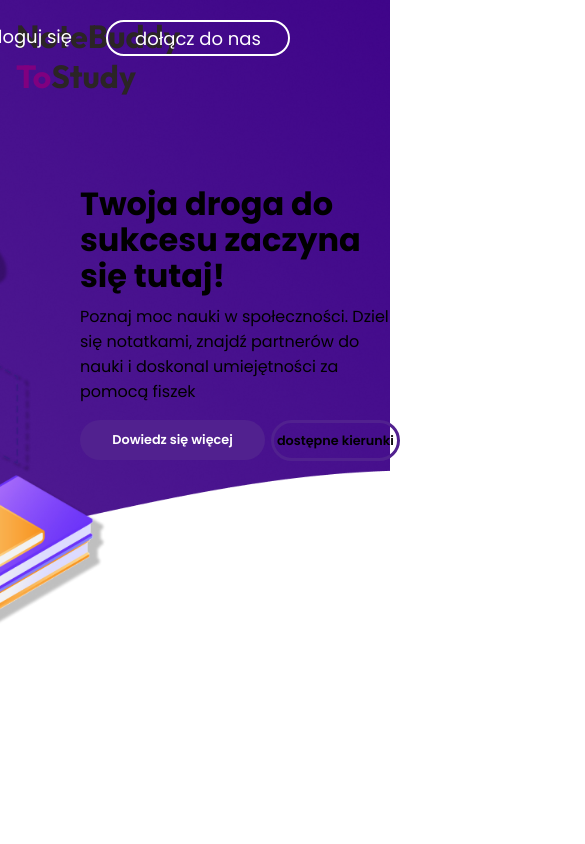
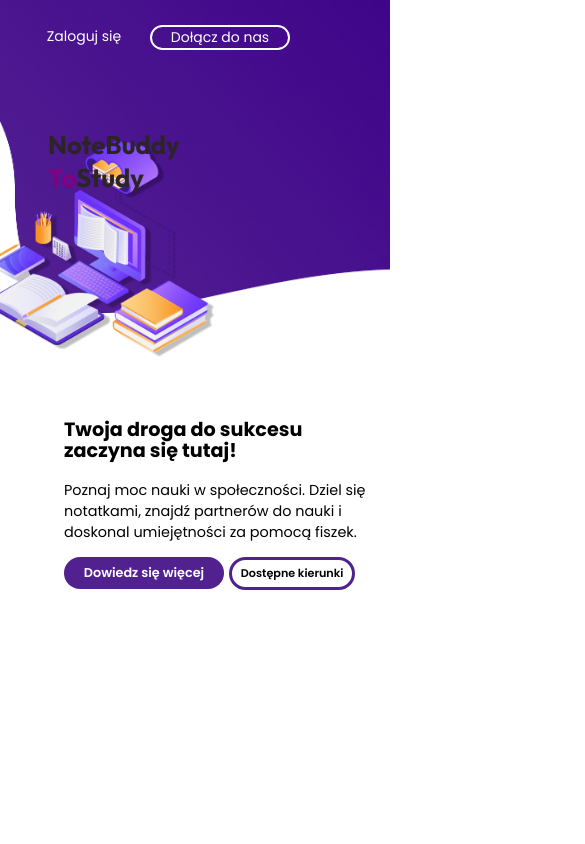
Before and after one commit to murasame112/NoteBuddyToStudy, an Angular app in the folder frontend/: page /landing in a window 390 px wide. Shown: the top 844 px of the page, 585 px wide, since content can reach past the window. Built offline with nearby package versions, Linux system fonts and the light colour scheme.

Commit message:
responsywnosc2

```diff
--- a/frontend/src/app/components/landing-page/courses/courses.component.scss
+++ b/frontend/src/app/components/landing-page/courses/courses.component.scss
@@ -25,3 +25,12 @@ gap: 1.2rem;
   font-weight: 400;
 
 }
+
+@media(max-width:776px)
+{
+  #container
+  {
+    gap: 1rem;
+    flex-direction: column;
+  }
+}
--- a/frontend/src/app/components/landing-page/features/features.component.html
+++ b/frontend/src/app/components/landing-page/features/features.component.html
@@ -13,7 +13,7 @@
 
   <div class="article-div">
     <header class="article-header">Udostępniaj notatki i dziel się swoją wiedzą z innymi</header>
-    <p class="article-p">Publikuj swoje notatki, pomóż innym w nauce</p>
+    <p class="article-p">Publikuj swoje notatki, pomóż innym w nauce.</p>
 
   </div>
   <img src="../../../../assets/landing_f2_img.jpg" alt="" class="img">
--- a/frontend/src/app/components/landing-page/features/features.component.scss
+++ b/frontend/src/app/components/landing-page/features/features.component.scss
@@ -63,8 +63,6 @@ flex-direction: column;
 {
   margin-top: -2rem;
 
-
-
 }
 
 @media (max-width: 1700px)
@@ -97,3 +95,144 @@ flex-direction: column;
 
 
 }
+
+
+@media (max-width:1186px)
+{
+
+  .feature
+  {
+
+    gap: 4rem;
+    max-width: 120rem;
+
+  }
+
+  .article-header
+{
+
+  font-weight: 600;
+  font-size: 1.5rem;
+  width: 19rem;
+  height: 6rem;
+
+}
+
+.article-p
+{
+
+  width: 19rem;
+  font-size: 0.875rem;
+
+}
+
+.article-gap-fix
+{
+  margin-top: -1rem;
+
+}
+
+}
+
+
+@media (max-width:1140px)
+{
+
+  .feature
+  {
+
+    gap: 4rem;
+    max-width: 120rem;
+
+  }
+
+  .article-header
+{
+
+  font-size: 1.25rem;
+  width: 20rem;
+  height: 6rem;
+
+}
+
+.article-p
+{
+
+  width: 19rem;
+  font-size: 0.875rem;
+
+}
+
+.article-gap-fix
+{
+  margin-top: -2rem;
+
+}
+
+}
+
+
+@media (max-width: 1124px)
+{
+
+  #container
+{
+  gap: 4rem;
+}
+
+.img
+{
+  width: 18rem;
+  height: 14rem;
+
+}
+
+
+.feature
+{
+
+  gap: 4rem;
+  max-width: 120rem;
+
+}
+
+.article-header
+{
+
+font-size: 1.25rem;
+width: 20rem;
+height: 4rem;
+
+}
+
+
+
+.article-gap-fix
+{
+margin-top: -1rem;
+
+}
+
+
+}
+
+@media (max-width: 776px)
+{
+  .feature
+  {
+    flex-direction: column;
+    gap: 4rem;
+    max-width: 120rem;
+
+  }
+
+  .feature .article-div
+  {
+    order: 1;
+  }
+
+  .feature img{
+  order: 0;
+  }
+
+}
--- a/frontend/src/app/components/landing-page/landing-page.component.html
+++ b/frontend/src/app/components/landing-page/landing-page.component.html
@@ -11,11 +11,11 @@
     <div id="hero_section">
 
       <header id="hero_header">Twoja droga do sukcesu zaczyna się tutaj!</header>
-      <p id="hero_text">Poznaj moc nauki w społeczności. Dziel się notatkami, znajdź partnerów do nauki i doskonal umiejętności za pomocą fiszek</p>
+      <p id="hero_text">Poznaj moc nauki w społeczności. Dziel się notatkami, znajdź partnerów do nauki i doskonal umiejętności za pomocą fiszek.</p>
 
       <div id="hero_btns">
         <div id="more_details"><a href="#features-list" class="anchor">Dowiedz się więcej</a></div>
-        <div id="courses_btn"><a href="#av-courses-span"  class="anchor">dostępne kierunki</a></div>
+        <div id="courses_btn"><a href="#av-courses-span"  class="anchor">Dostępne kierunki</a></div>
       </div>
 
     </div>
@@ -24,7 +24,7 @@
 
   <nav id="navigation">
     <div id="login_btn"><span>Zaloguj się</span></div>
-    <div id="register_btn"><span>dołącz do nas</span></div>
+    <div id="register_btn"><span>Dołącz do nas</span></div>
   </nav>
 
   <div id="wave-background"><img src="../../../assets/Ellipse 9.png" alt="" id="wave-background-img"></div>
--- a/frontend/src/app/components/landing-page/landing-page.component.scss
+++ b/frontend/src/app/components/landing-page/landing-page.component.scss
@@ -580,3 +580,288 @@ footer{
   margin-top: 20rem;
 }
 }
+
+
+@media (max-width: 1230px)
+{
+  #features
+  {
+    max-height: 240rem;
+  }
+
+  #features-list{
+    top: 35rem;
+  }
+
+
+
+}
+
+@media (max-width: 1186px)
+{
+
+  #hero_section
+  {
+  // width: 28rem;
+  // height: 25rem;
+  // margin-top: 5rem;
+  top: 1rem;
+  left: 4rem;
+
+  }
+
+  #logo
+  {
+
+
+  width: 11rem;
+  height: 5rem;
+  top: 1rem;
+  left: 1rem;
+
+
+
+  font-size: 1.5rem;
+  font-weight: 700;
+
+
+  }
+
+
+
+  #navigation
+{
+
+top: 1.55rem;
+// right: 100px;
+right: 6.25rem;
+// gap: 32px;
+gap: 1rem;
+
+}
+
+  #login_btn
+  {
+
+  width: 6.25rem;
+  height: 1.5rem;
+  font-weight: 400;
+  font-size: 0.875rem;
+  // background-color: red;
+  }
+
+  #register_btn
+  {
+
+  width: 8.5rem;
+  height: 1.3rem;
+  font-weight: 400;
+  font-size: 0.875rem;
+
+
+  }
+
+  #wave-background-img{
+    max-width: 50rem;
+  }
+
+  #hero-background
+  {
+  top: 8rem;
+  right: 12rem;
+
+  }
+
+  #hero-img
+  {
+    width: 25rem;
+  }
+
+  #features-list{
+    top: 30rem;
+  }
+
+
+  #courses
+{
+  top: 1rem;
+}
+
+footer{
+  margin-top: 20rem;
+}
+}
+
+
+@media (max-width: 1140px)
+{
+  #features-list{
+    top: 28rem;
+  }
+}
+
+
+@media (max-width: 1124px)
+{
+  #features-list{
+    top: 40rem;
+  }
+
+
+}
+
+@media (max-width: 1006px)
+{
+  #wave-background-img{
+    max-width: 40rem;
+  }
+
+  #hero-background
+  {
+  top: 6.75rem;
+  right: 9.0625rem;
+
+  }
+
+  #hero-img
+  {
+    width: 18rem;
+  }
+
+
+  #wavy-article-img
+  {
+  // right: 0;
+  // width: 100%;
+  // height: 50%;
+
+  min-width: 100%;
+  min-height: 70%;
+  }
+
+
+
+
+  #hero_section
+  {
+  width: 20rem;
+  height: 12rem;
+  margin-top: 5rem;
+  // top: 1rem;
+  // left: 4rem;
+  }
+
+  #hero_header
+  {
+  width: 20rem;
+  height: 5rem;
+  font-size: 1.2rem;
+  }
+
+  #hero_text
+  {
+
+  width: 20rem;
+
+  font-size: 0.9rem;
+  font-weight: 400;
+
+  }
+
+  #hero_btns
+  {
+
+  width: 20rem;
+  gap: 0.32rem;
+  }
+
+  #more_details
+  {
+  width: 10rem;
+  height: 2rem;
+  }
+
+  #more_details .anchor
+  {
+    font-weight: 600;
+    font-size: 0.8rem;
+  }
+
+  #courses_btn
+  {
+  width: 7.5rem;
+  height: 1.65rem;
+
+  }
+
+  #courses_btn .anchor
+  {
+  font-weight: 600;
+  font-size: 0.7rem;
+
+  }
+
+  #motivate-text
+  {
+
+
+  font-size: 2rem;
+  left: 30vw;
+  }
+
+
+  #features-list{
+    top: 40rem;
+  }
+
+
+}
+
+@media (max-width:776px)
+{
+  #logo{
+    top: 8rem;
+    left: 3rem;
+    font-size: 1.6rem;
+  }
+
+  #hero_section
+  {
+
+  width: 25rem;
+  height: 25rem;
+  margin-top: 5rem;
+  position: relative;
+  margin-inline: auto;
+  top: 20rem;
+  // left: 24rem;
+  }
+
+  #wavy-article-img
+  {
+  // right: 0;
+  // width: 100%;
+  // height: 50%;
+
+  min-height: 100%;
+  }
+
+  #available-courses
+{
+
+width: 40rem;
+height: 15rem;
+}
+
+#courses
+{
+  margin-top: 40rem;
+  top: 20rem;
+}
+
+#available-courses
+{
+  min-height: 28rem;
+  width: 25rem;
+}
+}
```
